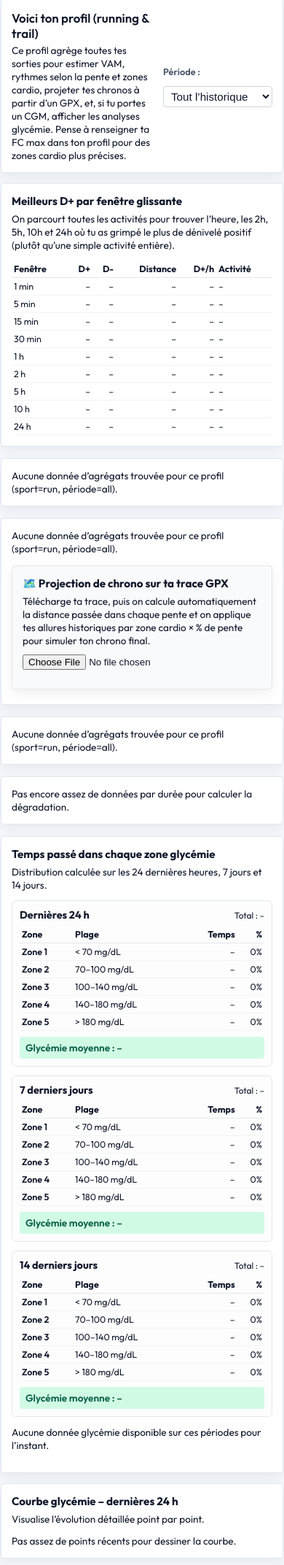
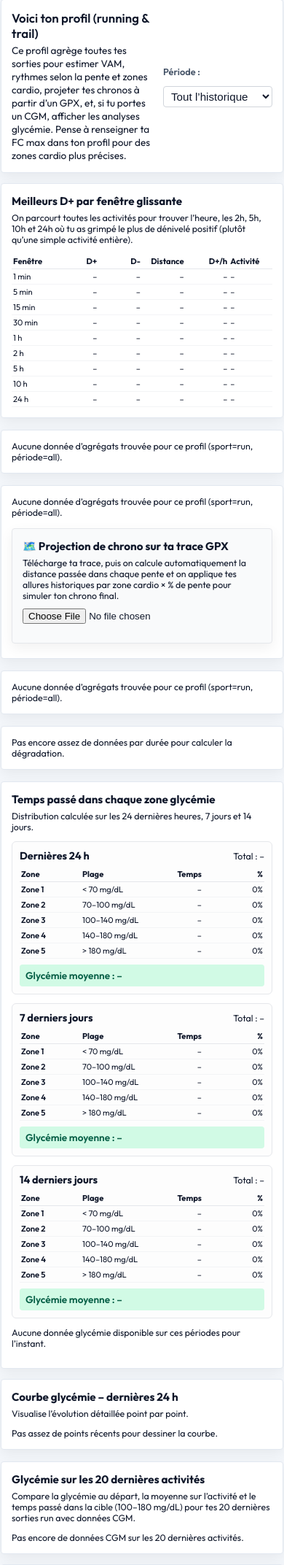
Before and after one commit to hoeltb-code/strava-glucoseV2, a FastAPI app: page /ui/user/1/runner-profile in a window 390 px wide. Shown: the part 142-2287 px from the top of the page at 73% size. Run offline with FastAPI, Linux system fonts and the light colour scheme; the visitor is signed in with stand-in values (Sample User, id 1); tables that the repository leaves empty hold one stand-in row (values such as "Sample post"); parts of the project's set-up code (start-up, migrations or seed data) failed here and were passed over.

Commit message:
Ajuste UI profil coureur (couleurs + responsive)

```diff
--- a/templates/runner_profile.html
+++ b/templates/runner_profile.html
@@ -39,6 +39,29 @@
     font-size:0.7rem !important;
     line-height:1.2;
   }
+  .runner-section p,
+  .runner-section .muted {
+    font-size:0.78rem !important;
+    color:#0f172a !important;
+  }
+
+  @media (max-width: 640px) {
+    body, p, div, table, th, td, a {
+      font-size:0.8rem !important;
+    }
+    .runner-section table {
+      table-layout:fixed;
+    }
+    .runner-section table th,
+    .runner-section table td {
+      font-size:0.7rem !important;
+      padding:3px 2px !important;
+    }
+    .runner-section table th span {
+      font-size:0.65rem !important;
+    }
+  }
+
   @media (max-width: 900px) {
     .runner-layout {
       grid-template-columns:1fr;
```
